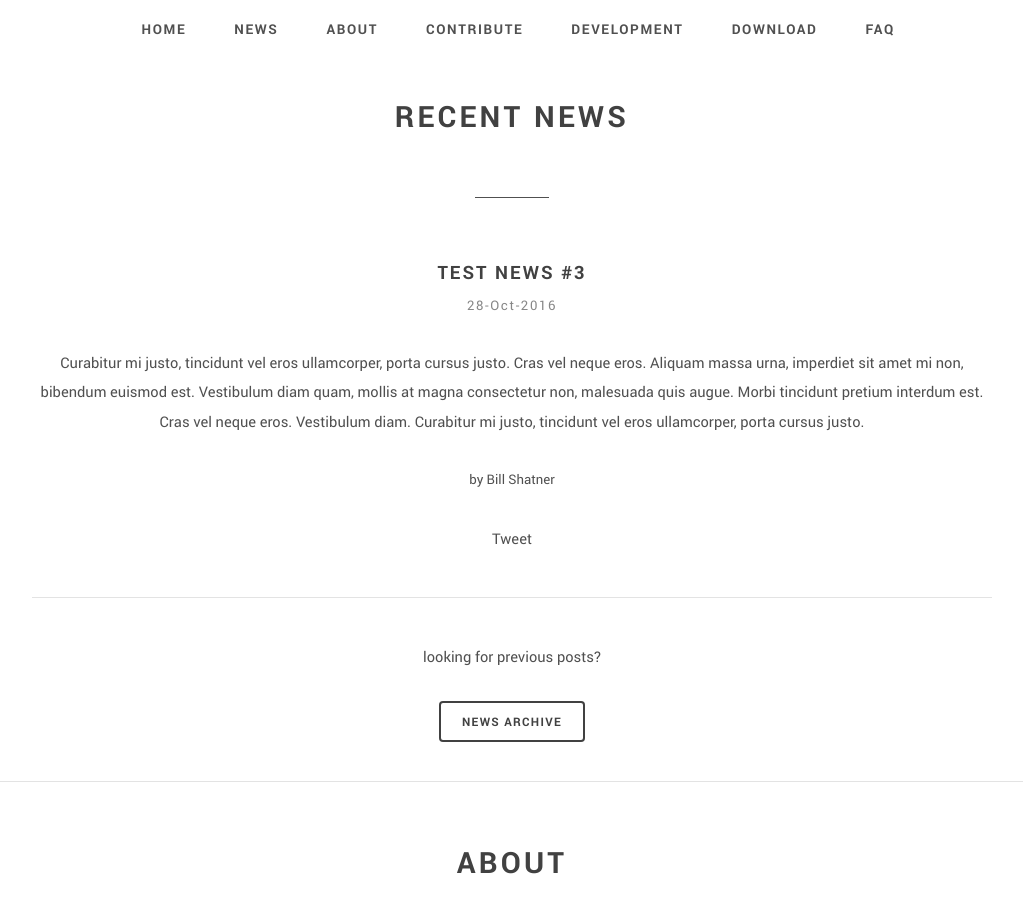
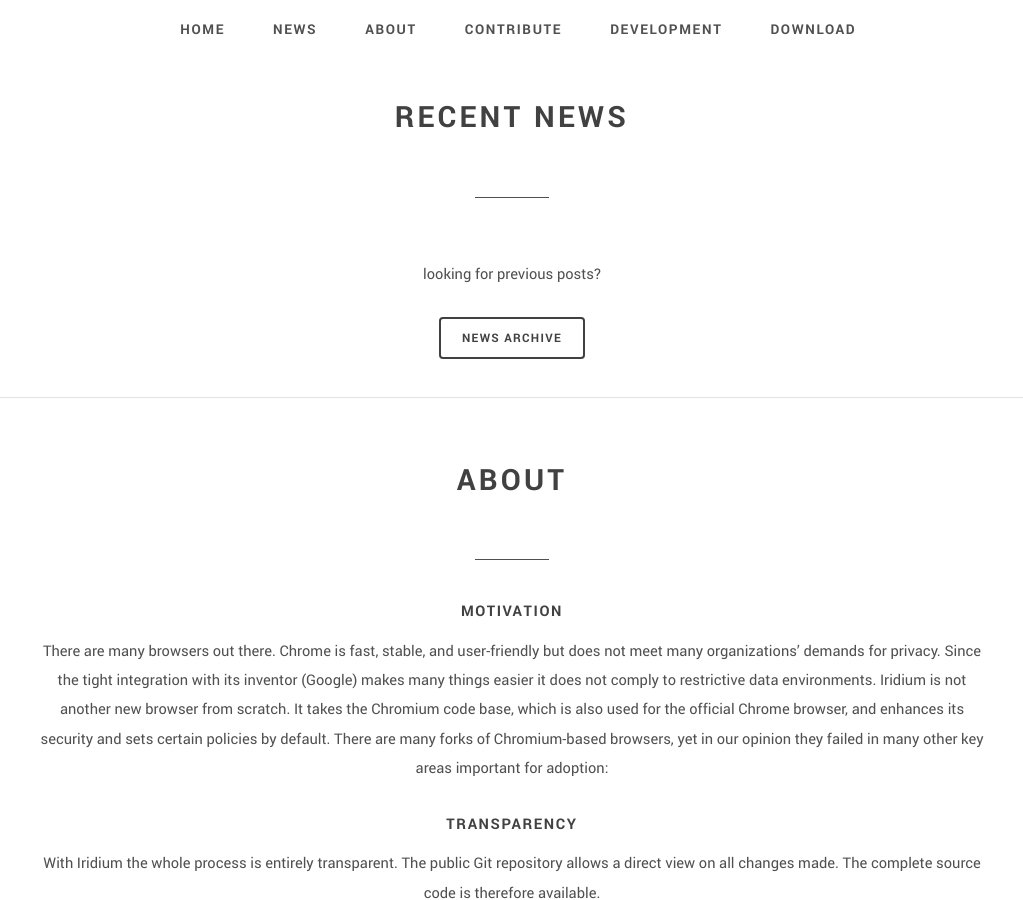
Before and after one commit to iridium-browser/tracker, a Jekyll site: the page built from index.html, in a window 1280 px wide and 900 px high, scrolled down 1175 px. Shown: the whole window, without its empty margins (128-1151 px from the left). Built offline with Jekyll 4.4.1, drawn with Linux system fonts in a browser that asks for light colours; comment, search, counter and statistics services are not loaded.

Commit message:
minor improvements

```diff
--- a/_posts/2016-10-27-test-news-3.md
+++ /dev/null
@@ -1,11 +0,0 @@
----
-layout: post
-title:  "Test News #3"
-description: Curabitur mi justo, tincidunt vel eros ullamcorper, porta cursus justo. Cras vel neque eros...
-date:   2016-10-28 11:16:16 +0200
-author:	by Bill Shatner
-categories: news
----
-Curabitur mi justo, tincidunt vel eros ullamcorper, porta cursus justo. Cras vel neque eros. Aliquam massa urna, imperdiet sit amet mi non, bibendum euismod est.
-Vestibulum diam quam, mollis at magna consectetur non, malesuada quis augue. Morbi tincidunt pretium interdum est.
-Cras vel neque eros. Vestibulum diam. Curabitur mi justo, tincidunt vel eros ullamcorper, porta cursus justo.
```
Also changed, not shown: _footer-post/footer-post.md (deleted, +0 -13 lines), _news_sidebar/twitter.md (deleted, +0 -6 lines), _posts/2016-10-23-test-news.md (deleted, +0 -11 lines), _posts/2016-10-24-test-news-1.md (deleted, +0 -11 lines), _posts/2016-10-25-test-news-2.md (deleted, +0 -11 lines), download.md (+0 -1 lines), faq.md (deleted, +0 -30 lines), news-archive.html (deleted, +0 -28 lines).
